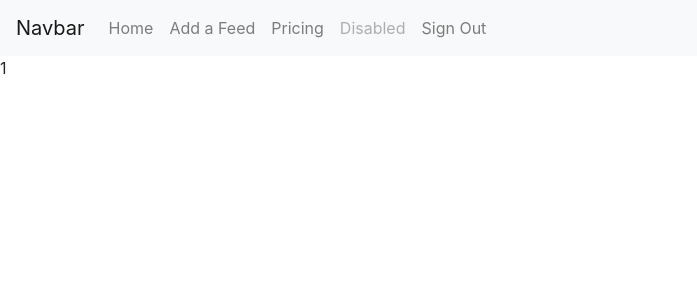
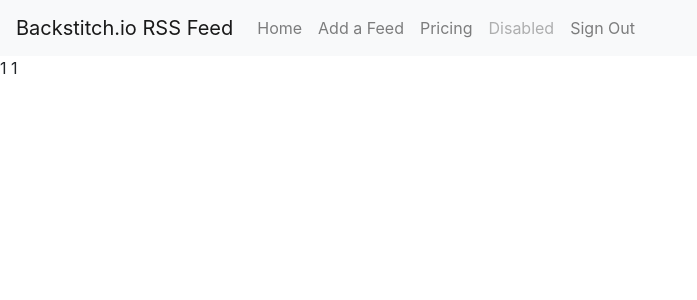
Before and after one commit to KMAAD/RSSFeedBS, a Django app: page /user/userhome/ in a window 1280 px wide. Shown: the top 300 px of the page, without its empty margins (0-697 px from the left). Run offline with Django 3.2, Linux system fonts and the light colour scheme; a user stored in the database is signed in; some libraries are stand-ins or nearby versions.

Commit message:
Added feed model

```diff
--- a/RSSFeedBS/settings.py
+++ b/RSSFeedBS/settings.py
@@ -38,6 +38,7 @@ INSTALLED_APPS = [
     'django.contrib.messages',
     'django.contrib.staticfiles',
     'user',
+    'feed',
 ]
 
 MIDDLEWARE = [
--- a/templates/navbar.html
+++ b/templates/navbar.html
@@ -1,6 +1,6 @@
 {% if request.user.is_authenticated %}
 <nav class="navbar navbar-expand-lg navbar-light bg-light">
-  <a class="navbar-brand" href="#">Navbar</a>
+  <a class="navbar-brand" href="#">Backstitch.io RSS Feed</a>
   <button class="navbar-toggler" type="button" data-toggle="collapse" data-target="#navbarNav" aria-controls="navbarNav" aria-expanded="false" aria-label="Toggle navigation">
     <span class="navbar-toggler-icon"></span>
   </button>
--- a/templates/user/userhome.html
+++ b/templates/user/userhome.html
@@ -2,4 +2,5 @@
 
 {% block content %}
 {{ test }}
+{{ request.user.id }}
 {% endblock content %}
```
Also changed, not shown: db.sqlite3.
